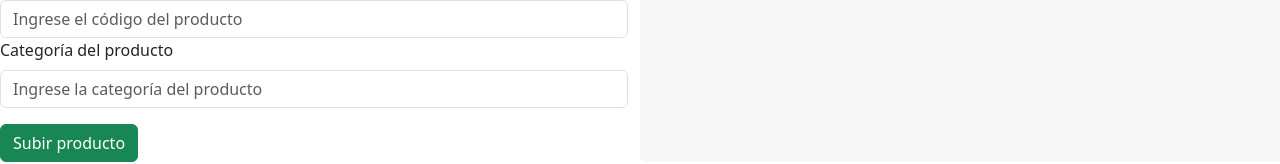
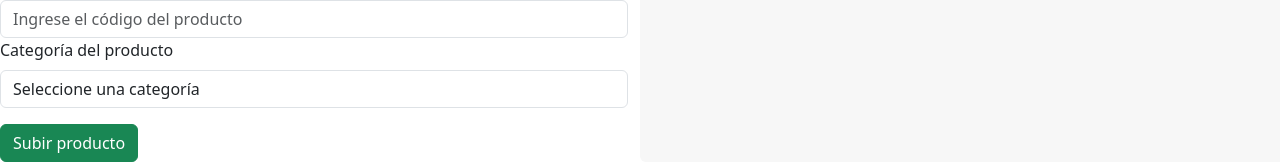
Before and after one commit to ImSaitam/proyecto_inet, a React (Create React App) app: page /agregarproductos in a window 1280 px wide. Shown: the part 390-554 px from the top of the page. Built offline with nearby package versions, Linux system fonts and the light colour scheme; no server answers; the HTML template or start-up script is replaced by a standard one.

Commit message:
agreugue un dropdown en categoria

```diff
--- a/src/components/AñadirStock.js
+++ b/src/components/AñadirStock.js
@@ -84,13 +84,16 @@ const handleCloseModal = () => {
               />
             </Form.Group>
             <Form.Group controlId="categoria">
-              <Form.Label>Categoría del producto</Form.Label>
-              <Form.Control
-                type="text"
-                placeholder="Ingrese la categoría del producto"
+            <Form.Label>Categoría del producto</Form.Label>
+            <Form.Control
+                as="select"
                 onChange={(event) => setFormData({...formData, category: event.target.value})}
-              />
-            </Form.Group>
+            >
+                <option value="">Seleccione una categoría</option>
+                <option value="camiseta">Camiseta</option>
+                <option value="calzado">Calzado</option>
+            </Form.Control>
+        </Form.Group>
             <Button type="submit" variant="success" className="mt-3">
               Subir producto
             </Button>
--- a/src/components/catalogo.js
+++ b/src/components/catalogo.js
@@ -29,9 +29,9 @@ export default function Catalogo() {
     fetchProducts();
   }, []);
 
-  const calzados = products.filter((product) => product.category === "Calzado");
+  const calzados = products.filter((product) => product.category === "calzado");
   const camisetas = products.filter(
-    (product) => product.category === "Camisetas"
+    (product) => product.category === "camiseta"
   );
 
   return (
```
